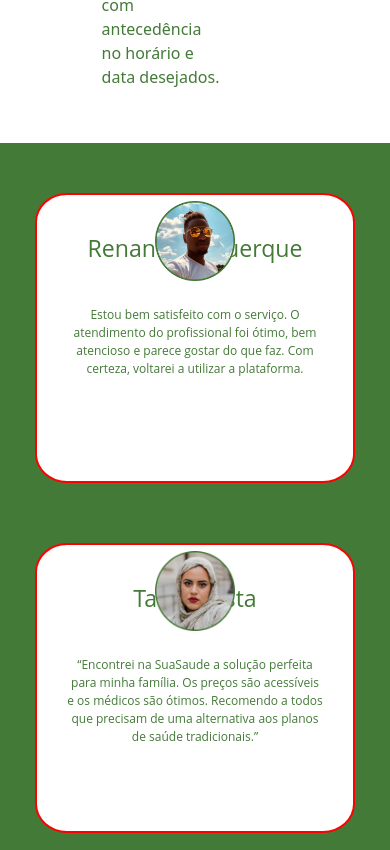
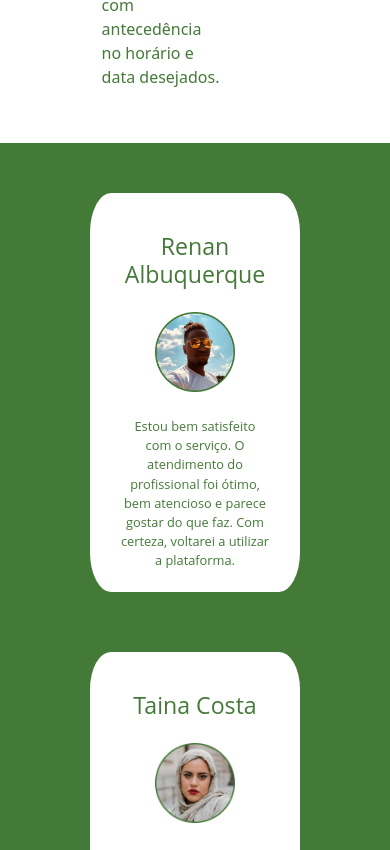
Before and after one commit to KarolynneFreire/projeto-final-start, a React (Vite) app in the folder front/econsultas-project/: page / in a window 390 px wide. Shown: the part 3354-4204 px from the top of the page. Built offline with nearby package versions, Linux system fonts and the light colour scheme.

Commit message:
Responsividade no componente depoimentos

```diff
--- a/front/econsultas-project/src/componets/Depoimento/Depoimento.jsx
+++ b/front/econsultas-project/src/componets/Depoimento/Depoimento.jsx
@@ -16,7 +16,7 @@ function index() {
                     <img src={renan} alt="Primeiro depoimento do cliente Renan" />
 
                 <p>
-                Estou bem satisfeito com o serviço.
+                    Estou bem satisfeito com o serviço.
                     O atendimento do profissional foi ótimo,
                     bem atencioso e parece gostar do que faz.
                     Com certeza, voltarei a utilizar a plataforma.
--- a/front/econsultas-project/src/componets/Depoimento/assets/css/styles.css
+++ b/front/econsultas-project/src/componets/Depoimento/assets/css/styles.css
@@ -22,7 +22,6 @@
     font-family:  'Open Sans', Helvetica, sans-serif;
     padding: 20px;
     border-radius: 10%;
-    border: 2px solid red;
 }
 
 .cards p,.cards h3{
@@ -45,12 +44,77 @@
     margin-top: 20px;
 }
 
+@media screen and (max-width: 1180px) {
+
+    .cards {
+        margin: 2%;
+    }
+
+    .cards p{
+        font-size: 0.9em;
+    }
+}
+
+
 @media screen and (max-width: 1050px) {
 
     .cards img{
         width: 50%;
         height: 50%;
     }
+
+}
+
+
+@media screen and (max-width: 1020px) {
+
+    .container-dep {
+        display: flex;
+        flex-direction: column;
+        flex-wrap: wrap;
+    }
+
+    .cards{
+        width: 50%;
+        margin: 20px auto;
+    }
+
+    .cards img{
+        width: 25%;
+        height: 25%;
+    }
+
+    .cards p{
+        font-size: 1rem;
+    }
+}
+
+@media screen and (max-width: 900px) {
+
+    .cards p {
+        font-size: 0.9rem;
+    }
+
+    .cards h1{
+        font-size: 1.7rem;
+    }
+}
+
+@media screen and (max-width: 750px) {
+
+    .cards {
+        width: 60%;
+    }
+
+    .cards p {
+        font-size: 0.8rem;
+    }
+
+    .cards img {
+        width: 40%;
+        height: 40%;
+    }
+
 }
 
 @media screen and (max-width: 500px) {
@@ -64,20 +128,20 @@
     }
 
     .cards {
-        width: auto;
+        width: 60%;
         height: auto;
         font-size: 12px;
-        margin: 30px 15px;
+        margin: 30px auto;
     }
 
     .cards img{
-        margin-top: -70px;
+        /* margin-top: -70px; */
         width: 80px;
         height: 80px;
     }
 
-    .cards:nth-child(n+3) {
+    /* .cards:nth-child(n+3) {
         display: none;
-    }
+    } */
 
 }
```
